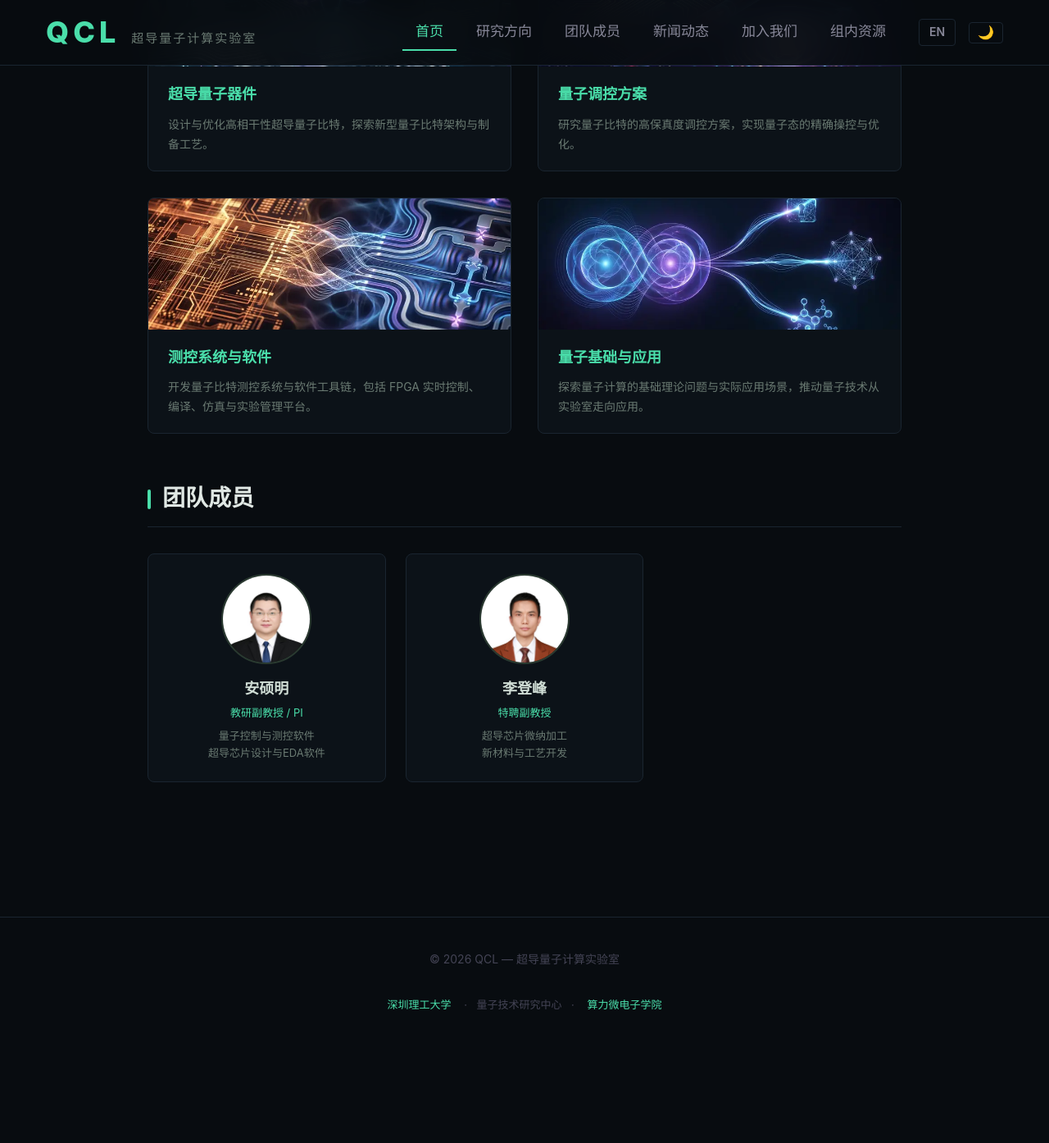
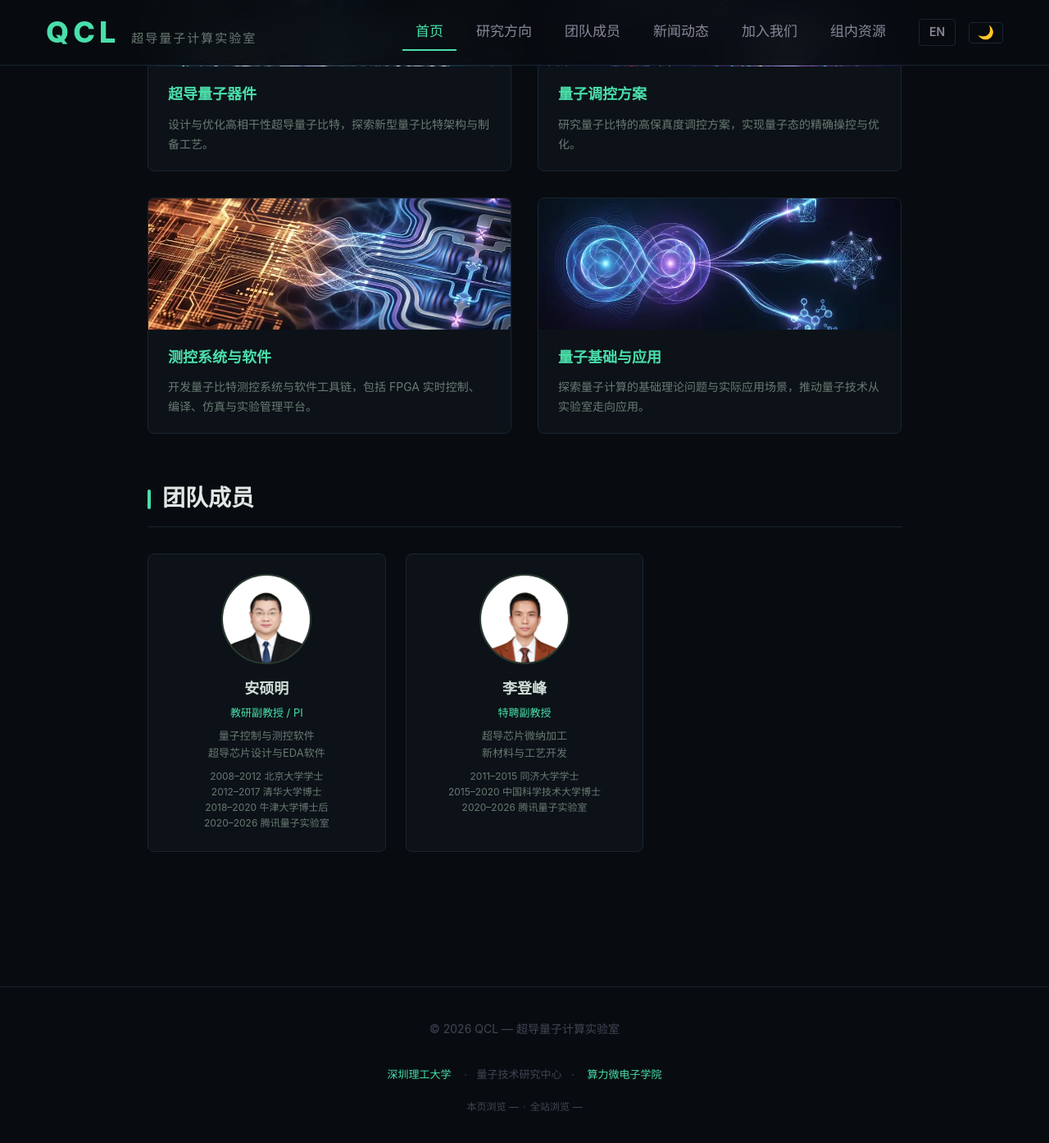
Before and after one commit to QCL-SUAT/qcl-suat.github.io, a Jekyll site: the page built from index.html, in a window 1280 px wide and 1400 px high, scrolled down 1550 px. Shown: the top 1394 px of the window at 82% size. Built offline with Jekyll 4.4.1, drawn with Linux system fonts in a browser that asks for light colours; comment, search, counter and statistics services are not loaded; before the commit the page ends 2836 px from its top, so only the background shows below that.

Commit message:
feat: 团队页添加教师经历、全站添加不蒜子浏览量统计
- team.yml: 安硕明、李登峰添加 bio/bio_en 学历经历字段
- footer: 底部添加本页浏览 / 全站浏览（不蒜子）
- i18n: zh/en 添加 footer.page_views / footer.site_views
- CSS: 添加 .footer-views 样式

```diff
--- a/_data/i18n/en.yml
+++ b/_data/i18n/en.yml
@@ -66,3 +66,5 @@ footer:
   university: "Shenzhen University of Advanced Technology"
   center: "Research Center for Quantum Technology"
   cme: "School of Computing and Microelectronics"
+  page_views: "Page Views"
+  site_views: "Site Views"
--- a/_data/i18n/zh.yml
+++ b/_data/i18n/zh.yml
@@ -66,3 +66,5 @@ footer:
   university: "深圳理工大学"
   center: "量子技术研究中心"
   cme: "算力微电子学院"
+  page_views: "本页浏览"
+  site_views: "全站浏览"
--- a/_data/team.yml
+++ b/_data/team.yml
@@ -6,6 +6,8 @@
   photo: "/assets/img/team/pi.jpg"
   research: "量子控制与测控软件<br/>超导芯片设计与EDA软件"
   research_en: "Quantum Control & Measurement Software<br/>Superconducting Chip Design & EDA Software"
+  bio: "2008–2012 北京大学学士<br/>2012–2017 清华大学博士<br/>2018–2020 牛津大学博士后<br/>2020–2026 腾讯量子实验室"
+  bio_en: "2008–2012 B.S., Peking University<br/>2012–2017 Ph.D., Tsinghua University<br/>2018–2020 Postdoc, University of Oxford<br/>2020–2026 Tencent Quantum Lab"
   email: "anshuoming@suat-sz.edu.cn"
   scholar_url: "https://scholar.google.com/citations?user=XXXXXX"
 
@@ -17,6 +19,8 @@
   photo: "/assets/img/team/lidf.jpg"
   research: "超导芯片微纳加工<br/>新材料与工艺开发"
   research_en: "Superconducting chip micro-nano fabrication<br/>Novel materials & process development"
+  bio: "2011–2015 同济大学学士<br/>2015–2020 中国科学技术大学博士<br/>2020–2026 腾讯量子实验室"
+  bio_en: "2011–2015 B.S., Tongji University<br/>2015–2020 Ph.D., USTC<br/>2020–2026 Tencent Quantum Lab"
   email: "lidengfeng@suat-sz.edu.cn"
   scholar_url: "https://scholar.google.com/citations?hl=zh-CN&user=jMDnhBUAAAAJ"
 
--- a/_includes/footer.html
+++ b/_includes/footer.html
@@ -9,4 +9,9 @@
     <span class="footer-sep">·</span>
     <a href="https://cme.suat-sz.edu.cn/" target="_blank" rel="noopener noreferrer">{{ t.footer.cme }}</a>
   </div>
+  <div class="footer-views">
+    <span>{{ t.footer.page_views }} <span id="busuanzi_value_page_pv">—</span></span>
+    <span class="footer-sep">·</span>
+    <span>{{ t.footer.site_views }} <span id="busuanzi_value_site_pv">—</span></span>
+  </div>
 </footer>
--- a/_layouts/default.html
+++ b/_layouts/default.html
@@ -17,5 +17,6 @@
   <main id="main-content">{{ content }}</main>
   {% include footer.html %}
   <script src="{{ '/assets/js/main.js' | relative_url }}"></script>
+  <script async src="//busuanzi.ibruce.info/busuanzi/2.3/busuanzi.pure.mini.js"></script>
 </body>
 </html>
--- a/assets/css/main.css
+++ b/assets/css/main.css
@@ -334,6 +334,7 @@ img { max-width: 100%; height: auto; }
 .footer-links a { color: var(--accent); margin: 0 4px; font-size: 13px; }
 .footer-links span { color: var(--text-dim); font-size: 13px; }
 .footer-sep { color: var(--text-dim); margin: 0 2px; }
+.footer-views { margin-top: 10px; font-size: 12px; color: var(--text-dim); }
 
 /* ===== Post Detail ===== */
 .post-header { margin-bottom: 32px; }
```
